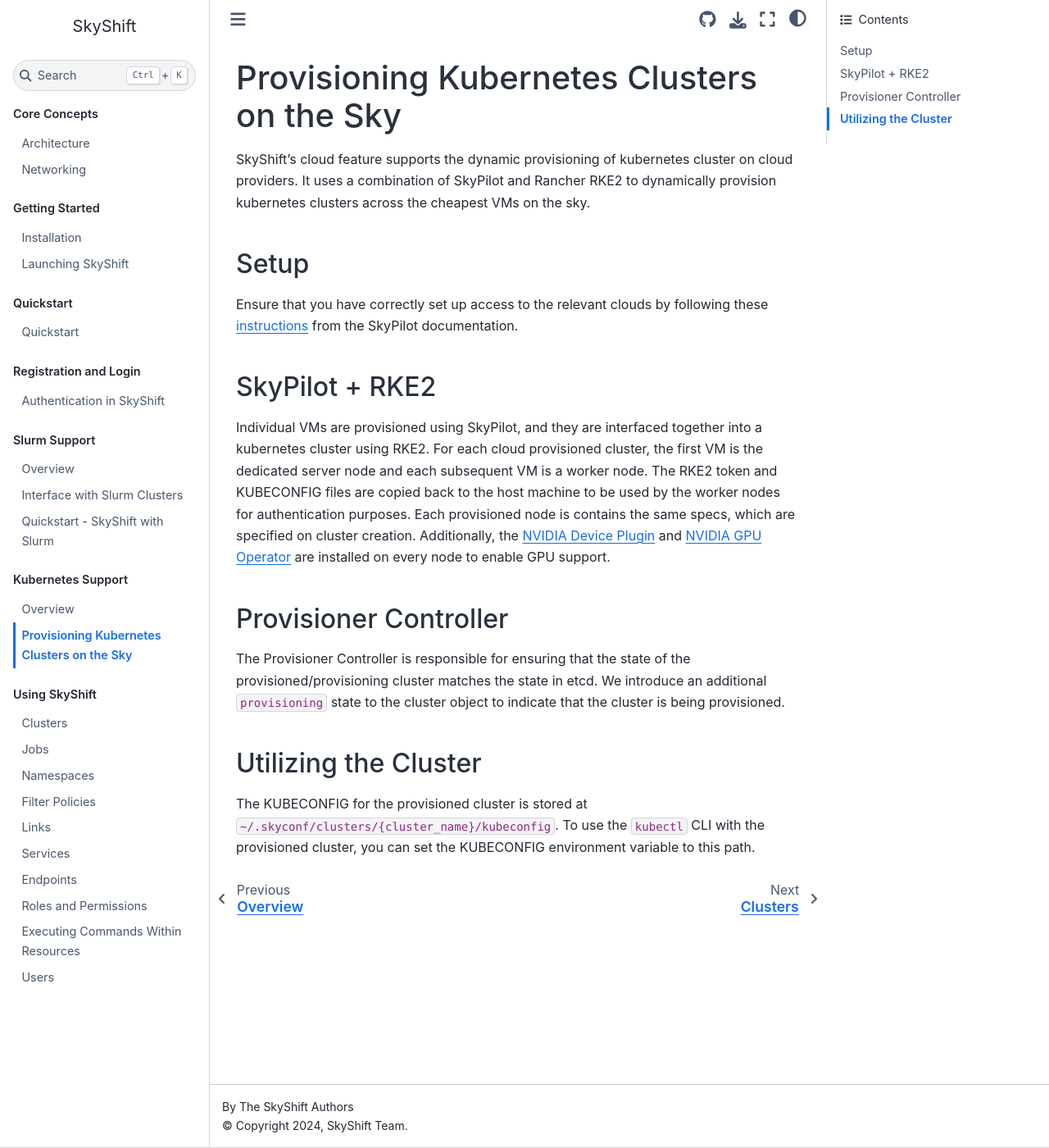
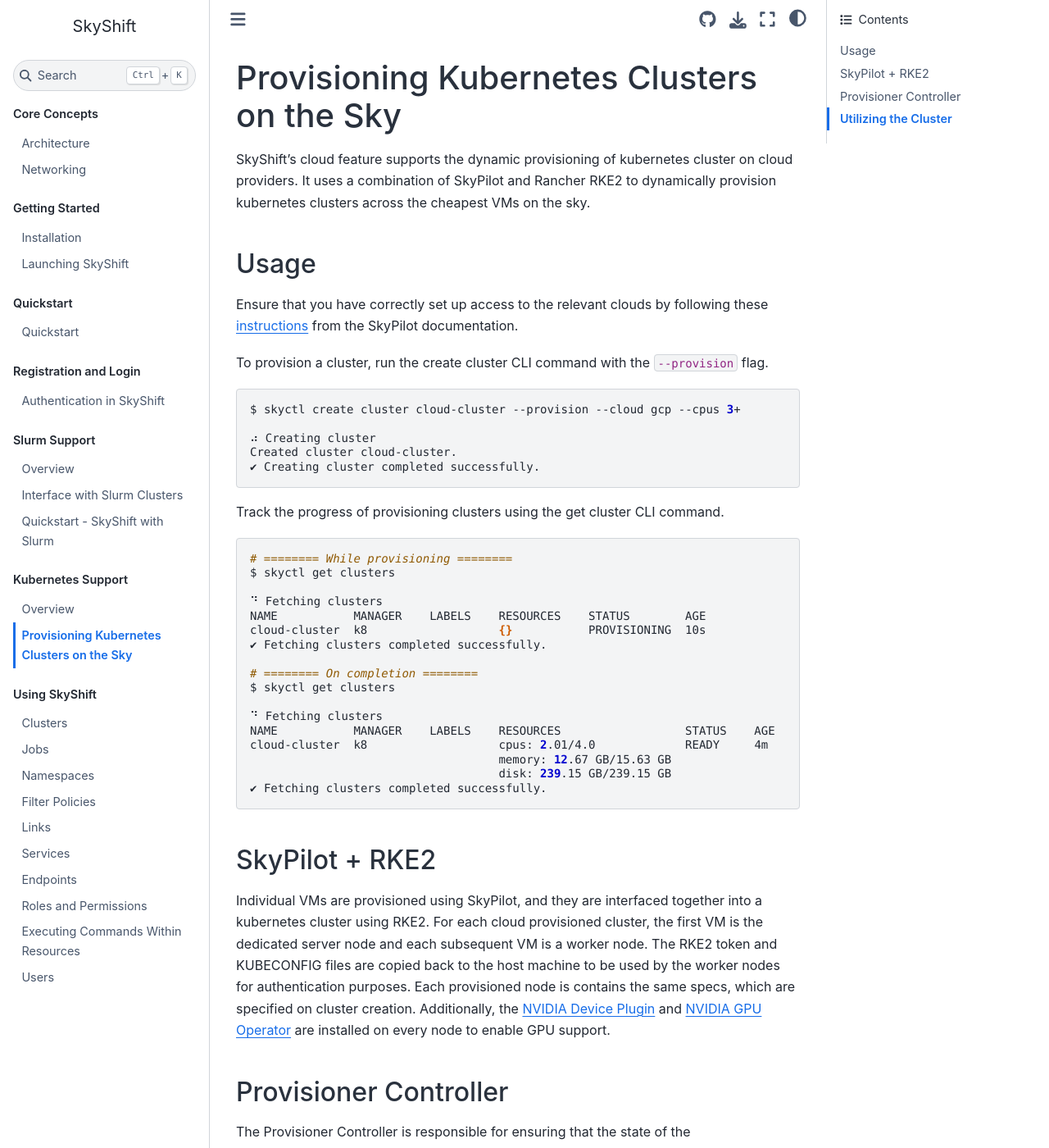
Before and after one commit to sky-shift/skyshift, a Sphinx documentation site: the page built from docs/source/kubernetes_support/cloud.rst, in a window 1280 px wide and 1400 px high. Shown: the whole window at 82% size. Built offline with Sphinx 7.4.7 and the Sphinx Book theme 1.1.4, drawn with Linux system fonts in a browser that asks for light colours; some of the changed text lies outside the part shown.

Commit message:
example commands and logs

```diff
--- a/docs/source/kubernetes_support/cloud.rst
+++ b/docs/source/kubernetes_support/cloud.rst
@@ -4,10 +4,42 @@
 SkyShift's cloud feature supports the dynamic provisioning of kubernetes cluster on cloud providers.
 It uses a combination of SkyPilot and Rancher RKE2 to dynamically provision kubernetes clusters across the cheapest VMs on the sky.
 
-Setup
+Usage
 -----
 
 Ensure that you have correctly set up access to the relevant clouds by following these `instructions <https://skypilot.readthedocs.io/en/latest/getting-started/installation.html#verifying-cloud-access>`_ from the SkyPilot documentation.
+
+To provision a cluster, run the create cluster CLI command with the ``--provision`` flag.
+
+.. code-block:: bash
+
+    $ skyctl create cluster cloud-cluster --provision --cloud gcp --cpus 3+
+
+    ⠴ Creating cluster
+    Created cluster cloud-cluster.
+    ✔ Creating cluster completed successfully.
+
+Track the progress of provisioning clusters using the get cluster CLI command.
+
+.. code-block:: bash
+
+    # ======== While provisioning ========
+    $ skyctl get clusters
+
+    ⠙ Fetching clusters
+    NAME           MANAGER    LABELS    RESOURCES    STATUS        AGE
+    cloud-cluster  k8                   {}           PROVISIONING  10s
+    ✔ Fetching clusters completed successfully.
+
+    # ======== On completion ========
+    $ skyctl get clusters
+
+    ⠙ Fetching clusters
+    NAME           MANAGER    LABELS    RESOURCES                  STATUS    AGE
+    cloud-cluster  k8                   cpus: 2.01/4.0             READY     4m
+                                        memory: 12.67 GB/15.63 GB
+                                        disk: 239.15 GB/239.15 GB
+    ✔ Fetching clusters completed successfully.
 
 SkyPilot + RKE2
 ---------------
@@ -29,3 +61,11 @@
 
 The KUBECONFIG for the provisioned cluster is stored at ``~/.skyconf/clusters/{cluster_name}/kubeconfig``.
 To use the ``kubectl`` CLI with the provisioned cluster, you can set the KUBECONFIG environment variable to this path.
+
+.. code-block:: bash
+
+    $ export KUBECONFIG='~/.skyconf/clusters/cloud-cluster/kubeconfig'
+    $ kubectl get nodes
+
+    NAME                                             STATUS   ROLES                       AGE     VERSION
+    sky-cloud-cluster-0-4f9a-head-7xi46ifi-compute   Ready    control-plane,etcd,master   4m57s   v1.30.4+rke2r1
```
